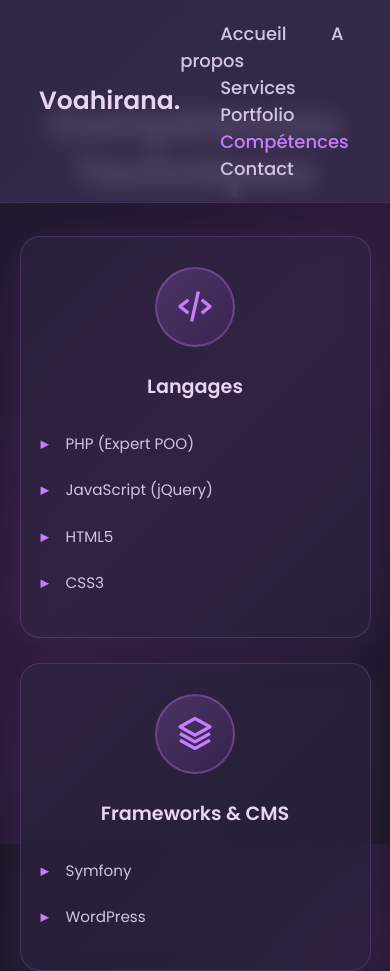
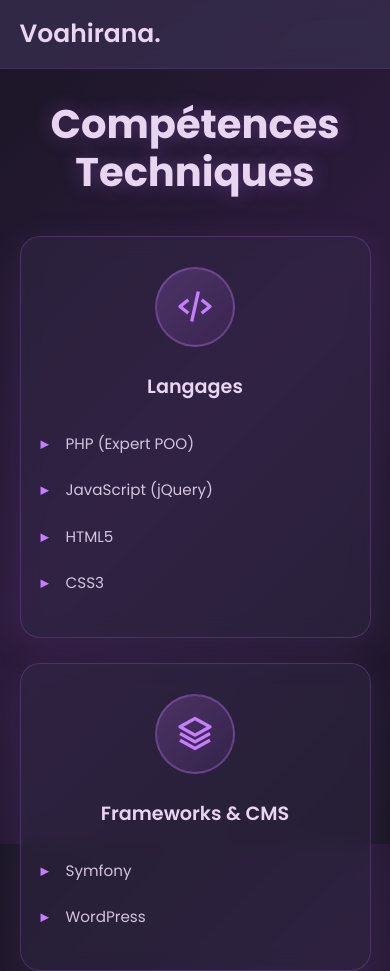
Before and after one commit to voahirana-repository/portfolio, a plain HTML site: page pages/skills.html in a window 390 px wide. Shown: the top 971 px of the page. Drawn offline with nearby package versions, Linux system fonts and the light colour scheme.

Commit message:
Modification de style en responsive desing

```diff
--- a/style.css
+++ b/style.css
@@ -34,6 +34,12 @@ body {
     color: #e8d5f2;
     text-decoration: none;
     font-weight: 600;
+    z-index: 101;
+}
+
+.navbar {
+    display: flex;
+    align-items: center;
 }
 
 .navbar a {
@@ -48,6 +54,34 @@ body {
 .navbar a:hover,
 .navbar a.active {
     color: #c77dff;
+}
+
+.menu-toggle {
+    display: none;
+    flex-direction: column;
+    cursor: pointer;
+    z-index: 101;
+    gap: 5px;
+}
+
+.menu-toggle span {
+    width: 30px;
+    height: 3px;
+    background: #c77dff;
+    border-radius: 3px;
+    transition: all 0.3s ease;
+}
+
+.menu-toggle.active span:nth-child(1) {
+    transform: rotate(45deg) translate(8px, 8px);
+}
+
+.menu-toggle.active span:nth-child(2) {
+    opacity: 0;
+}
+
+.menu-toggle.active span:nth-child(3) {
+    transform: rotate(-45deg) translate(7px, -7px);
 }
 
 /* Section Home */
@@ -840,6 +874,53 @@ body {
 
 /* Responsive */
 @media (max-width: 968px) {
+    .header {
+        padding: 15px 5%;
+    }
+
+    .menu-toggle {
+        display: flex;
+    }
+
+    .navbar {
+        position: fixed;
+        top: 0;
+        right: -100%;
+        width: 280px;
+        height: 100vh;
+        background: rgba(26, 22, 37, 0.98);
+        backdrop-filter: blur(20px);
+        flex-direction: column;
+        align-items: flex-start;
+        padding: 80px 30px 30px;
+        transition: right 0.3s ease;
+        box-shadow: -5px 0 20px rgba(0, 0, 0, 0.3);
+        border-left: 1px solid rgba(199, 125, 255, 0.2);
+    }
+
+    .navbar.active {
+        right: 0;
+    }
+
+    .navbar a {
+        margin: 0;
+        margin-bottom: 20px;
+        font-size: 18px;
+        width: 100%;
+        padding: 12px 0;
+        border-bottom: 1px solid rgba(199, 125, 255, 0.1);
+    }
+
+    .navbar a:last-child {
+        border-bottom: none;
+    }
+
+    .navbar a:hover,
+    .navbar a.active {
+        color: #c77dff;
+        padding-left: 10px;
+    }
+
     .home-content {
         grid-template-columns: 1fr;
         gap: 40px;
```
